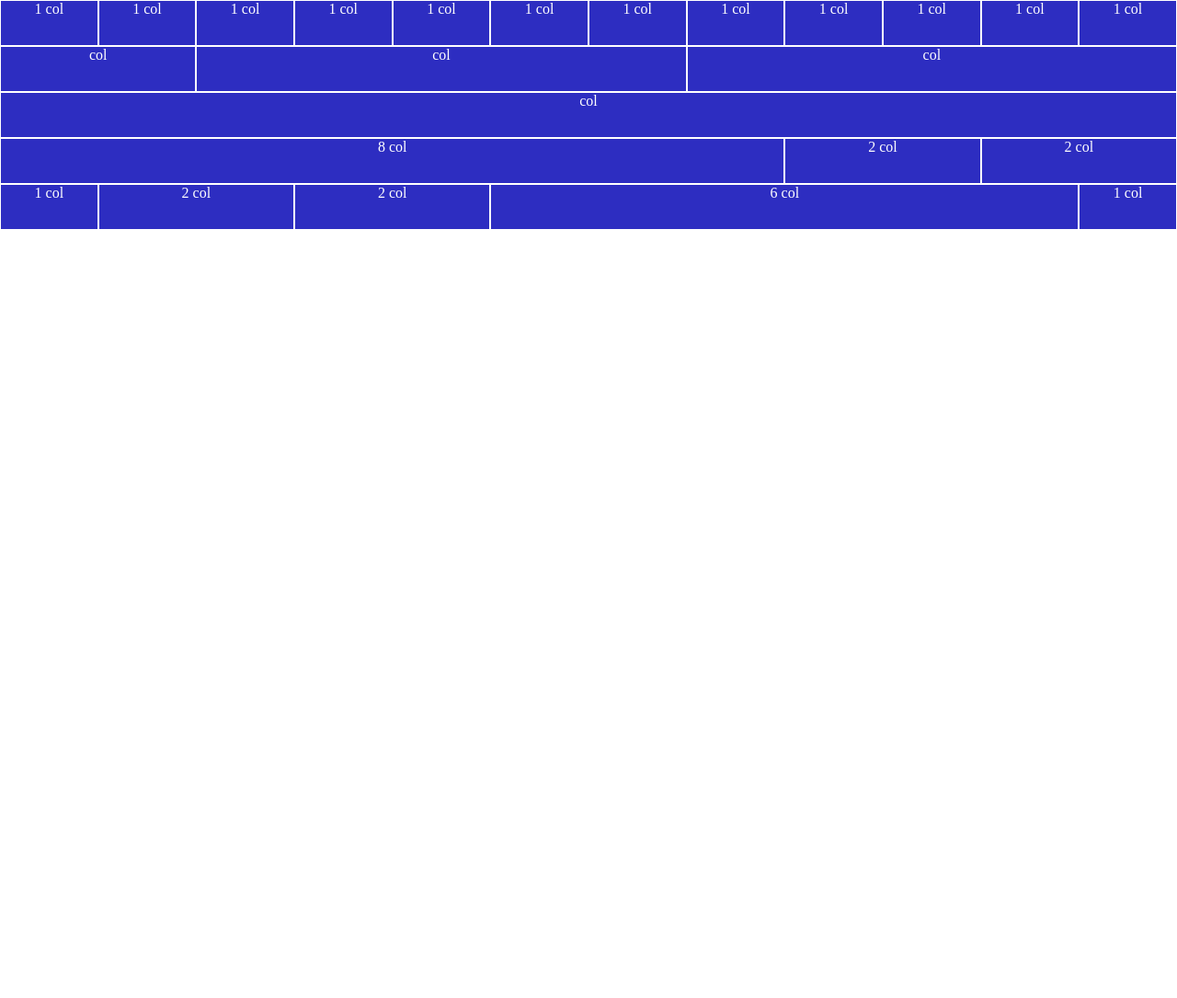
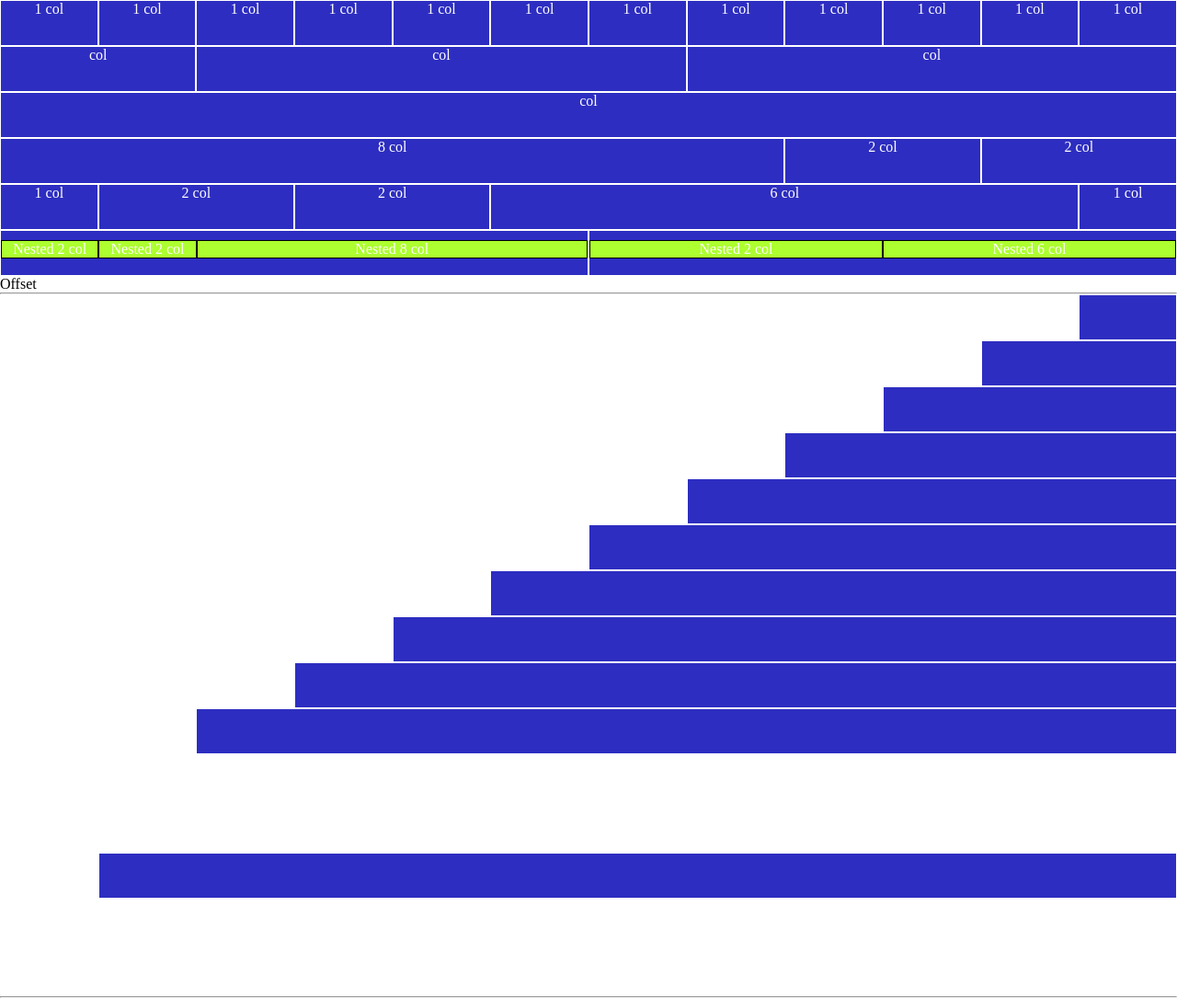
Before and after one commit to teoibnz/html-css-12bool, a plain HTML site: page index.html in a window 1280 px wide. Shown: the whole page at 92% size. Before the commit the page ends 800 px from the top, so only its background shows below. Drawn offline with Linux system fonts and the light colour scheme.

Commit message:
svolgimento esercizio

```diff
--- a/css/boolflex.css
+++ b/css/boolflex.css
@@ -24,6 +24,14 @@
     flex: 0 0 auto;
     text-align: center;
 }
+
+.nested{
+    background-color: greenyellow;
+    height: 50%;
+    margin: 10px auto;
+    border-color: black;
+}
+
 
 .col {
     flex-grow: 1;
--- a/index.html
+++ b/index.html
@@ -49,6 +49,70 @@
             <div class="col-6">6 col</div>
             <div class="col-1">1 col</div>
         </div>
+
+        <div class="row">
+            <div class="col-6">
+                <div class="row">
+                    <div class="col-2 nested">Nested 2 col</div>
+                    <div class="col-2 nested">Nested 2 col</div>
+                    <div class="col-8 nested">Nested 8 col</div>
+                </div>
+            </div>
+            <div class="col-6">
+                <div class="row">
+                    <div class="col-6 nested">Nested 2 col</div>
+                    <div class="col-6 nested">Nested 6 col</div>
+                </div>
+            </div>
+        </div>
+
+        Offset
+        <hr>
+
+        <div class="row">
+            <div class="col-offset-11 col-1"></div>
+        </div>
+
+        <div class="row">
+            <div class="col-offset-10 col-2"></div>
+        </div>
+
+        <div class="row">
+            <div class="col-offset-9 col-3"></div>
+        </div>
+
+        <div class="row">
+            <div class="col-offset-8 col-4"></div>
+        </div>
+
+        <div class="row">
+            <div class="col-offset-7 col-5"></div>
+        </div>
+
+        <div class="row">
+            <div class="col-offset-6 col-6"></div>
+        </div>
+
+        <div class="row">
+            <div class="col-offset-5 col-7"></div>
+        </div>
+
+        <div class="row">
+            <div class="col-offset-4 col-8"></div>
+        </div>
+
+        <div class="row">
+            <div class="col-offset-3 col-9"></div>
+        </div>
+
+        <div class="row">
+            <div class="col-offset-2 col-10"></div>
+        </div>
+
+        <div class="row">
+            <div class="col-offset-1 col-11"></div>
+        </div>
+        <hr>
     </div>
 </body>
 </html>
```
